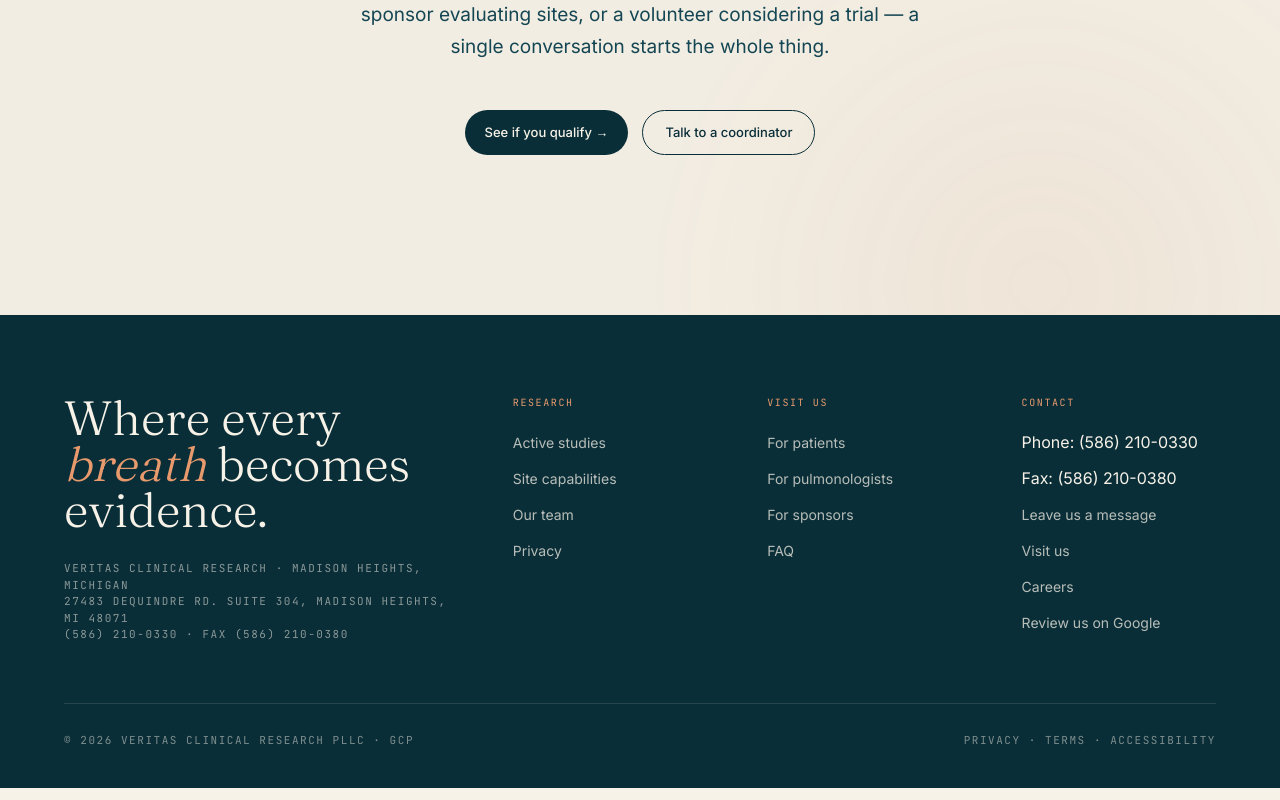
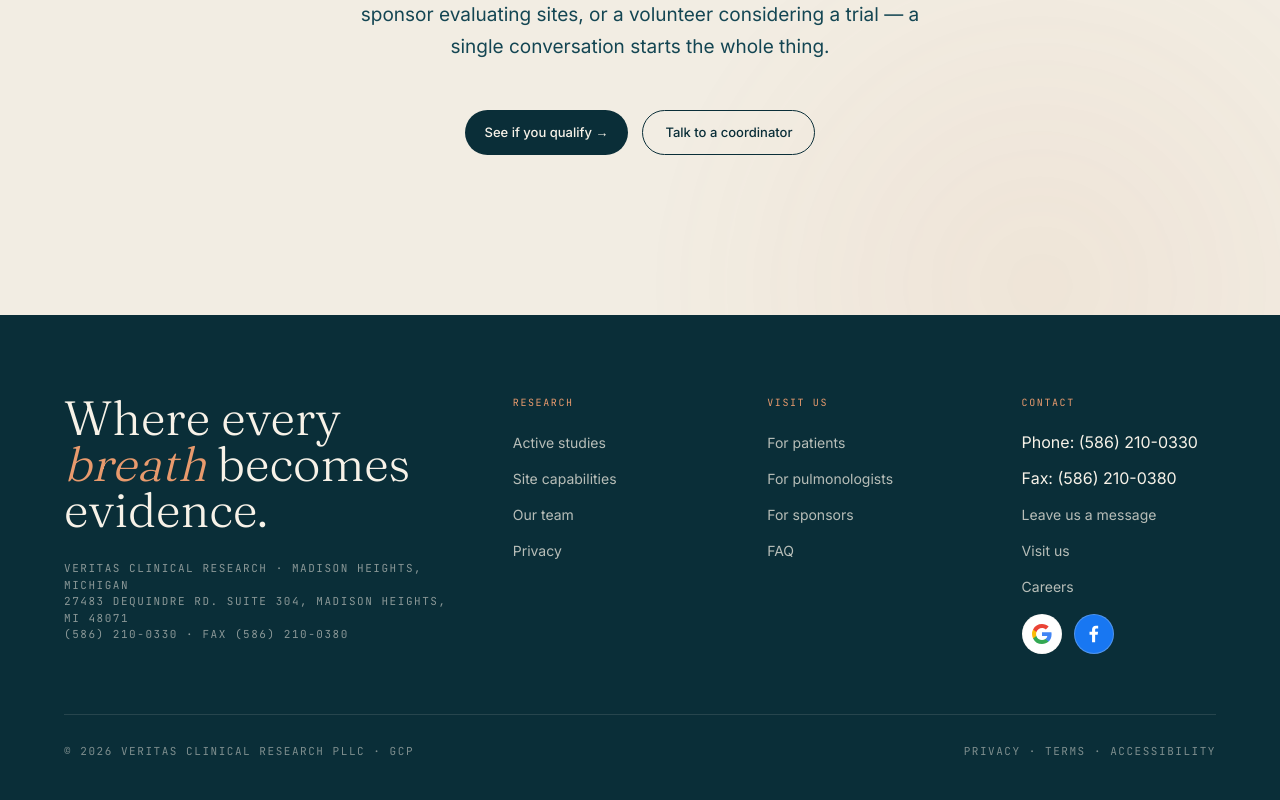
Before and after one commit to francoparodi1979/aprim.github.io, a Next.js app: page / in a window 1280 px wide. Shown: the part 6642-7442 px from the top of the page. Built offline with nearby package versions, Linux system fonts and the light colour scheme; no server answers.

Commit message:
Footer: replace 'Review us on Google' link with Google review and Facebook icon buttons
Co-Authored-By: Claude Opus 5.5 <noreply@anthropic.com>
Claude-Session: https://claude.ai/code/session_015rsRKkKMU76UpJNWWtt713

```diff
--- a/src/app/globals.css
+++ b/src/app/globals.css
@@ -620,6 +620,32 @@ a {
 .site-footer .f-grid a:hover {
   color: var(--color-clay-soft);
 }
+/* Google review + Facebook icon buttons in the Contact column */
+.site-footer .f-grid .f-social {
+  display: flex;
+  gap: 12px;
+  margin-top: 4px;
+}
+.site-footer .f-grid .f-social a {
+  display: inline-flex;
+  align-items: center;
+  justify-content: center;
+  width: 40px;
+  height: 40px;
+  border-radius: 50%;
+  border: 1px solid rgba(242, 237, 227, 0.25);
+  transition: border-color 0.2s, transform 0.2s;
+}
+.site-footer .f-grid .f-social a:first-child {
+  background: #ffffff;
+}
+.site-footer .f-grid .f-social a:last-child {
+  background: #1877f2;
+}
+.site-footer .f-grid .f-social a:hover {
+  border-color: var(--color-clay-soft);
+  transform: translateY(-2px);
+}
 .site-footer .f-brand {
   font-family: var(--font-display);
   font-weight: 300;
--- a/src/components/SiteFooter.tsx
+++ b/src/components/SiteFooter.tsx
@@ -1,4 +1,8 @@
 import Link from "next/link";
+
+const GOOGLE_REVIEWS_URL = "https://g.page/r/CXp1KrT1sxXjEAI/review";
+// TODO: replace with the Veritas Clinical Research Facebook Page address.
+const FACEBOOK_URL = "https://www.facebook.com/";
 
 export function SiteFooter() {
   return (
@@ -77,9 +81,31 @@ export function SiteFooter() {
             <li>
               <Link href="/contact">Careers</Link>
             </li>
-            <li>
-              <a href="https://g.page/r/CXp1KrT1sxXjEAI/review" target="_blank" rel="noopener noreferrer">
-                Review us on Google
+            <li className="f-social">
+              <a
+                href={GOOGLE_REVIEWS_URL}
+                target="_blank"
+                rel="noopener noreferrer"
+                aria-label="Review Veritas Clinical Research on Google"
+                title="Review us on Google"
+              >
+                <svg viewBox="0 0 24 24" width="20" height="20" aria-hidden="true">
+                  <path fill="#4285F4" d="M23.5 12.27c0-.85-.08-1.67-.22-2.45H12v4.64h6.45a5.52 5.52 0 0 1-2.39 3.62v3h3.87c2.26-2.09 3.57-5.17 3.57-8.81z" />
+                  <path fill="#34A853" d="M12 24c3.24 0 5.96-1.07 7.94-2.91l-3.87-3c-1.08.72-2.45 1.15-4.07 1.15-3.13 0-5.78-2.11-6.73-4.95H1.27v3.1A12 12 0 0 0 12 24z" />
+                  <path fill="#FBBC05" d="M5.27 14.29A7.2 7.2 0 0 1 4.9 12c0-.8.14-1.57.37-2.29v-3.1H1.27A12 12 0 0 0 0 12c0 1.94.46 3.77 1.27 5.39l4-3.1z" />
+                  <path fill="#EA4335" d="M12 4.77c1.76 0 3.34.61 4.59 1.8l3.43-3.43C17.95 1.19 15.24 0 12 0A12 12 0 0 0 1.27 6.61l4 3.1C6.22 6.88 8.87 4.77 12 4.77z" />
+                </svg>
+              </a>
+              <a
+                href={FACEBOOK_URL}
+                target="_blank"
+                rel="noopener noreferrer"
+                aria-label="Veritas Clinical Research on Facebook"
+                title="Follow us on Facebook"
+              >
+                <svg viewBox="0 0 24 24" width="20" height="20" aria-hidden="true">
+                  <path fill="#ffffff" d="M15.12 5.32H17V2.14A26.11 26.11 0 0 0 14.26 2c-2.72 0-4.58 1.66-4.58 4.7v2.62H6.61v3.56h3.07V22h3.68v-9.12h3.06l.46-3.56h-3.52V7.05c0-1.03.28-1.73 1.76-1.73z" />
+                </svg>
               </a>
             </li>
           </ul>
```
